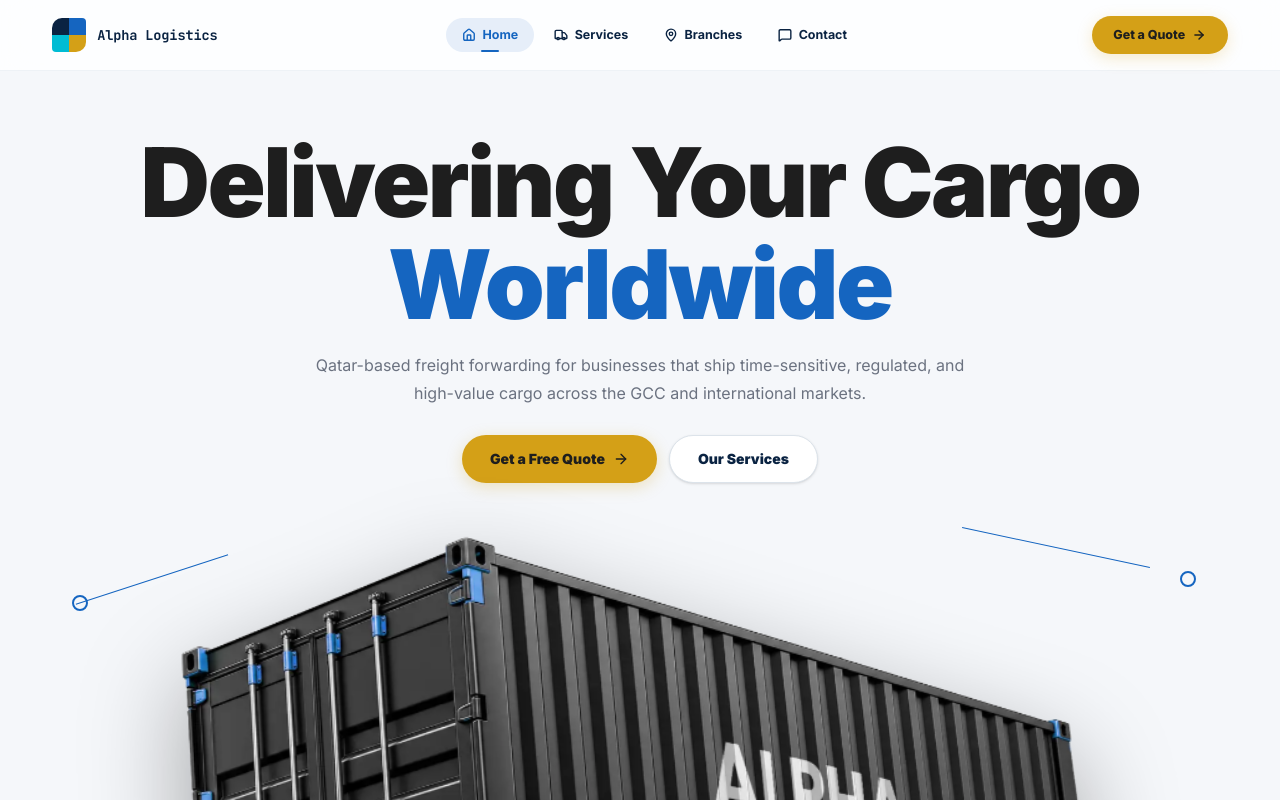
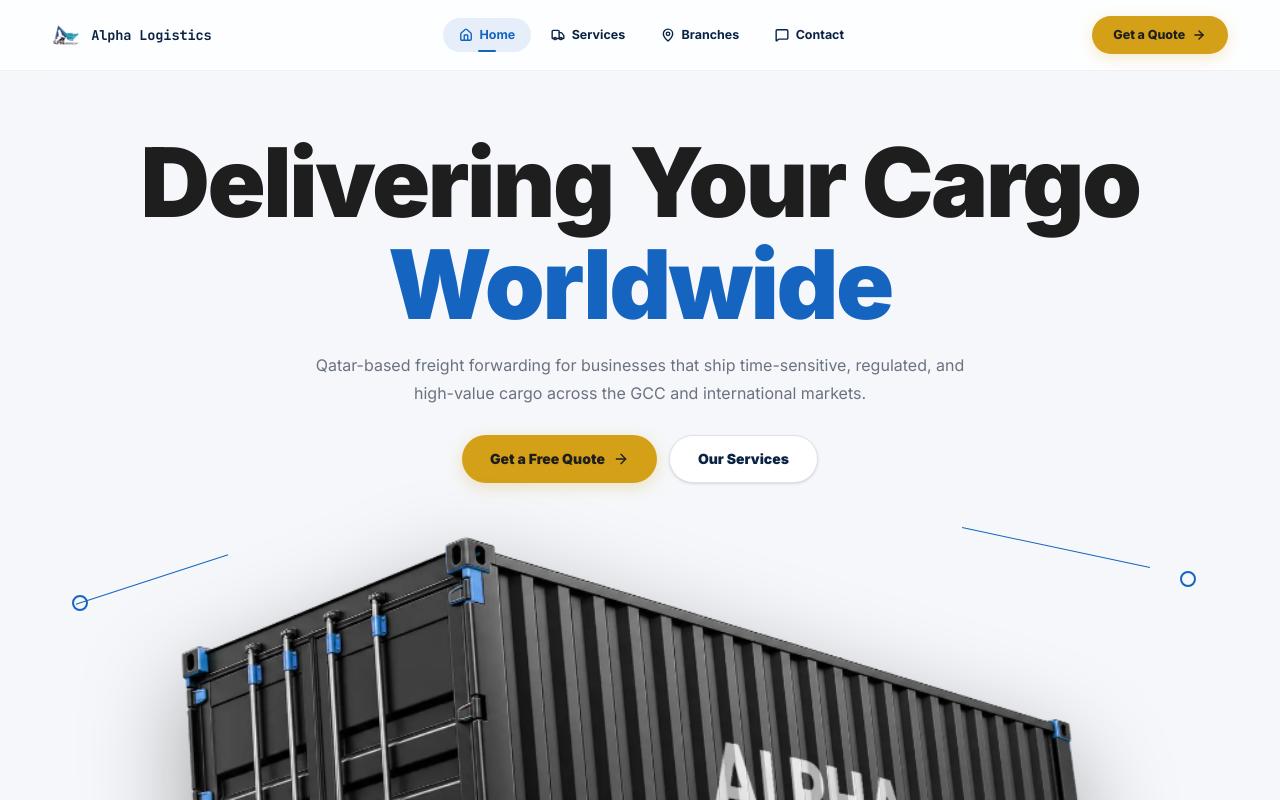
Before and after one commit to designbymishab/Alpha-Logistics, a Next.js app: page / in a window 1280 px wide. Shown: the top 800 px of the page. Built offline with nearby package versions, Linux system fonts and the light colour scheme.

Commit message:
add logos

```diff
--- a/src/app/layout.tsx
+++ b/src/app/layout.tsx
@@ -41,6 +41,14 @@ export const metadata: Metadata = {
     type: "website",
     locale: "en_US",
   },
+  icons: {
+    icon: [
+      { url: "/images/logo/favicon-32x32.png", sizes: "32x32", type: "image/png" },
+      { url: "/images/logo/favicon-16x16.png", sizes: "16x16", type: "image/png" },
+    ],
+    apple: "/images/logo/apple-touch-icon.png",
+  },
+  manifest: "/images/logo/site.webmanifest",
 };
 
 export default function RootLayout({
--- a/src/components/footer.tsx
+++ b/src/components/footer.tsx
@@ -1,4 +1,5 @@
 import Link from "next/link";
+import Image from "next/image";
 
 const footerLinks = [
   { label: "Services", href: "/services" },
@@ -12,12 +13,13 @@ export function Footer() {
       <div className="site-shell grid gap-8 py-10 sm:gap-10 sm:py-12 md:grid-cols-[1.3fr_1fr_1fr]">
         <div>
           <div className="flex items-center gap-3">
-            <span className="grid size-11 grid-cols-2 overflow-hidden rounded-br-[18px] rounded-tl-[18px]">
-              <span className="bg-white" />
-              <span className="bg-secondary" />
-              <span className="bg-cyan-accent" />
-              <span className="bg-gold-accent" />
-            </span>
+            <Image
+              src="/images/logo/android-chrome-512x512.png"
+              alt="Alpha Apex Logistics Logo"
+              width={44}
+              height={44}
+              className="rounded-xl"
+            />
             <div>
               <p className="mono-accent font-black">Alpha Apex Logistics</p>
               <p className="text-sm font-medium text-white/60">
--- a/src/components/navigation.tsx
+++ b/src/components/navigation.tsx
@@ -3,6 +3,7 @@
 import { useState, useEffect, useCallback } from "react";
 import { usePathname } from "next/navigation";
 import Link from "next/link";
+import Image from "next/image";
 import {
   Home,
   Truck,
@@ -62,12 +63,13 @@ export function Navigation() {
         >
           {/* ── Logo ── */}
           <Link href="/" className="nav-logo group" onClick={close}>
-            <span className="nav-logo-mark">
-              <span className="nav-mark-tl" />
-              <span className="nav-mark-tr" />
-              <span className="nav-mark-bl" />
-              <span className="nav-mark-br" />
-            </span>
+            <Image
+              src="/images/logo/android-chrome-512x512.png"
+              alt="Alpha Logistics Logo"
+              width={28}
+              height={28}
+              className="rounded-md"
+            />
             <span className="nav-logo-text">Alpha Logistics</span>
           </Link>
 
```
Also changed, not shown: public/images/logo/android-chrome-512x512.png.
